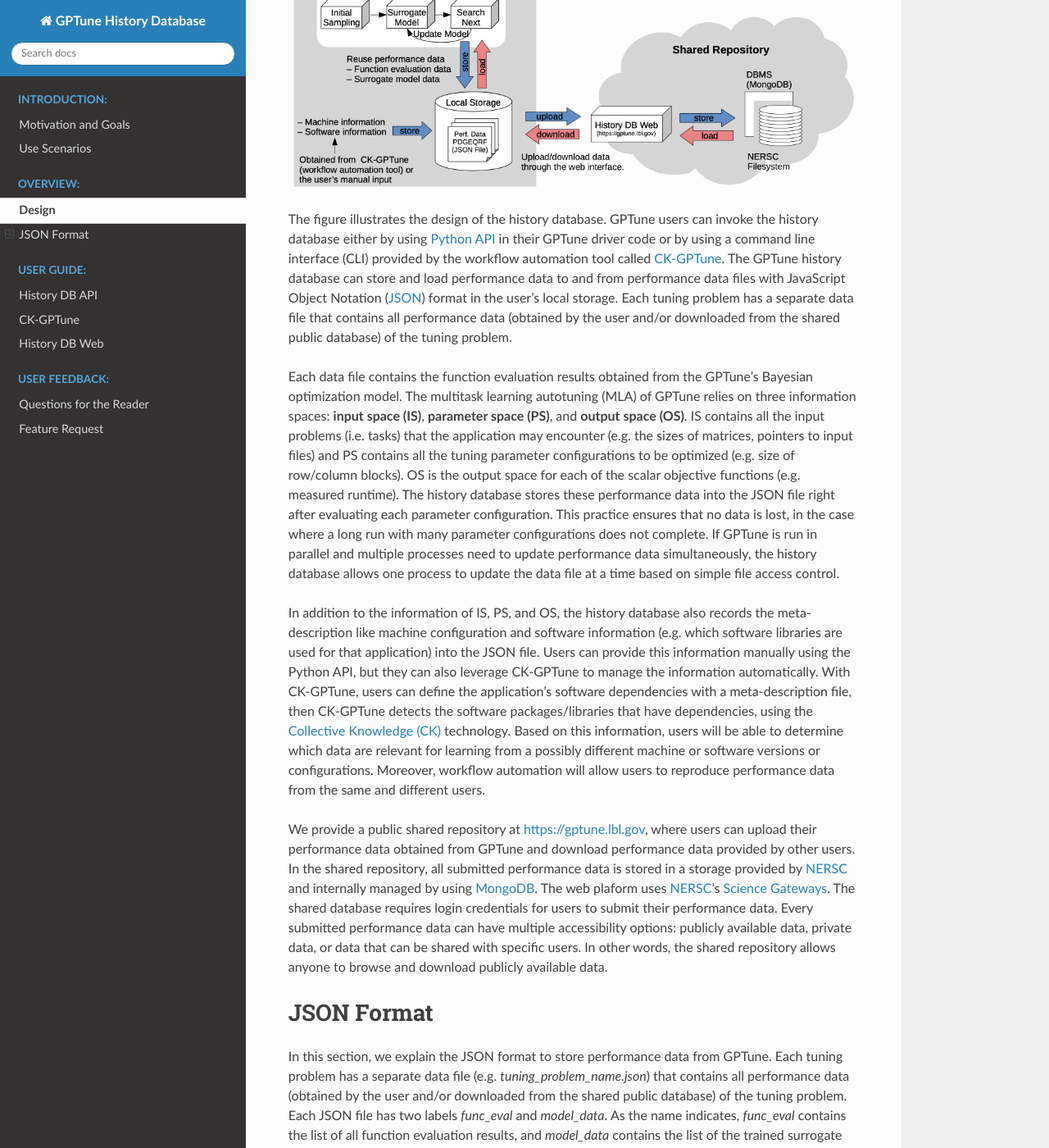
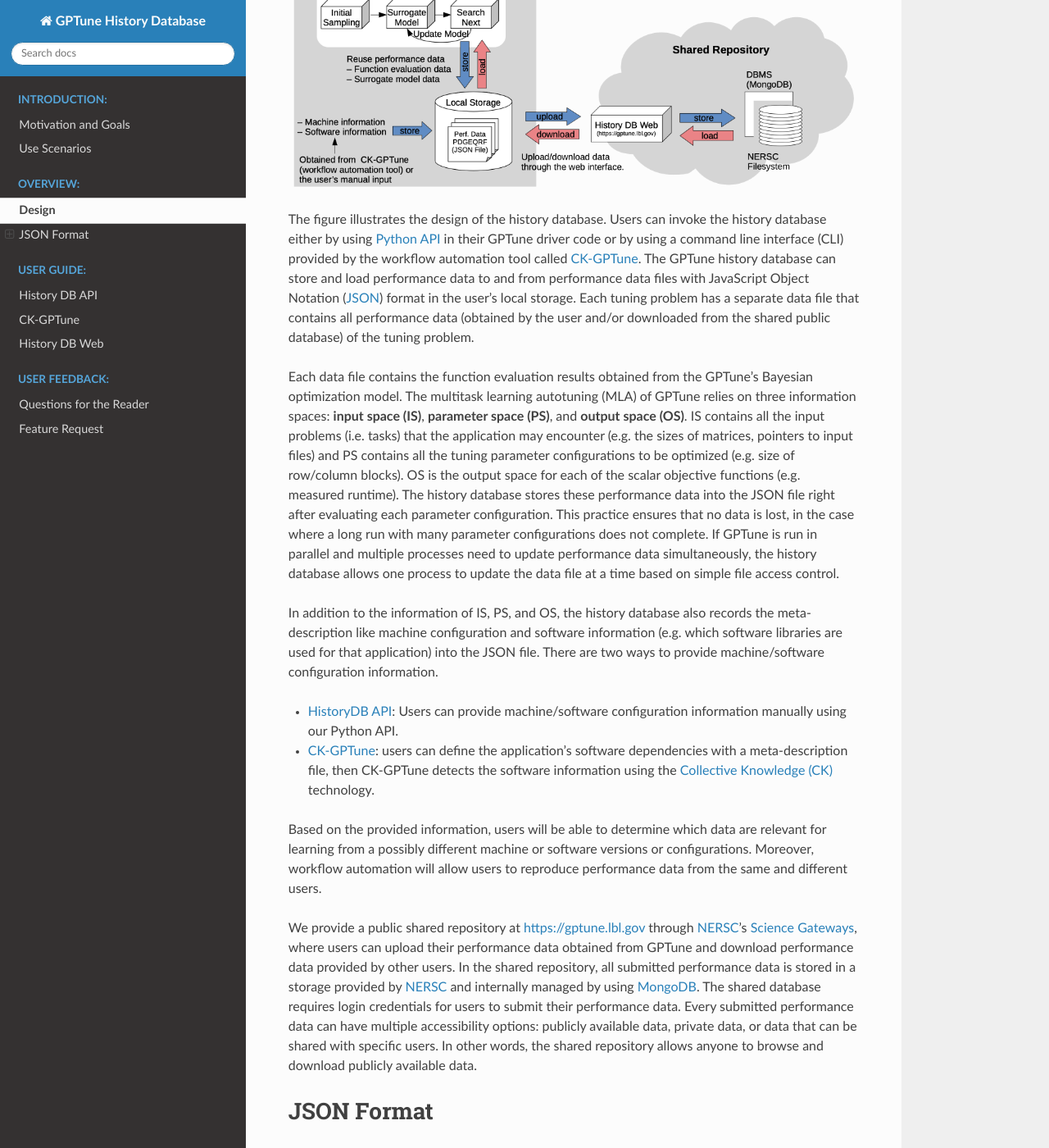
Before and after one commit to gptune/HistoryDB-Docs, a Sphinx documentation site: the page built from docs/src/overview.md, in a window 1280 px wide and 1400 px high, scrolled down 211 px. Shown: the whole window at 82% size. Built offline with Sphinx 7.4.7 and the Read the Docs theme 2.0.0, drawn with Linux system fonts in a browser that asks for light colours; some of the changed text lies outside the part shown.

Commit message:
Updated Introduction and Overview

````diff
--- a/docs/src/overview.md
+++ b/docs/src/overview.md
@@ -3,7 +3,7 @@
 ![History database design](../static/history_db.png)
 
 The figure illustrates the design of the history database.
-GPTune users can invoke the history database either by using [Python API](./userguide.md) in their GPTune driver code or by using a command line interface (CLI) provided by the workflow automation tool called [CK-GPTune](./ckgptune.md).
+Users can invoke the history database either by using [Python API](./userguide_api.md) in their GPTune driver code or by using a command line interface (CLI) provided by the workflow automation tool called [CK-GPTune](./ckgptune.md).
 The GPTune history database can store and load performance data to and from performance data files with JavaScript Object Notation ([JSON](https://json.org)) format in the user's local storage.
 Each tuning problem has a separate data file that contains all performance data (obtained by the user and/or downloaded from the shared public database) of the tuning problem.
 
@@ -16,14 +16,16 @@ This practice ensures that no data is lost, in the case where  a long run with m
 If GPTune is run in parallel and multiple processes need to update performance data simultaneously, the history database allows one process to update the data file at a time based on simple file access control.
 
 In addition to the information of IS, PS, and OS, the history database also records the meta-description like machine configuration and software information (e.g. which software libraries are used for that application) into the JSON file.
-Users can provide this information manually using the Python API, but they can also leverage CK-GPTune to manage the information automatically.
-With CK-GPTune, users can define the application's software dependencies with a meta-description file, then CK-GPTune detects the software packages/libraries that have dependencies, using the [Collective Knowledge (CK)](https://cknowledge.io) technology.
-Based on this information, users will be able to determine which data are relevant for learning from a possibly different machine or software versions or configurations.
+There are two ways to provide machine/software configuration information.
+
+* [HistoryDB API](./historydb_api.md): Users can provide machine/software configuration information manually using our Python API.
+* [CK-GPTune](./ckgptune.md): users can define the application's software dependencies with a meta-description file, then CK-GPTune detects the software information using the [Collective Knowledge (CK)](https://cknowledge.io) technology.
+
+Based on the provided information, users will be able to determine which data are relevant for learning from a possibly different machine or software versions or configurations.
 Moreover, workflow automation will allow users to reproduce performance data from the same and different users.
 
-We provide a public shared repository at [https://gptune.lbl.gov](https://gptune.lbl.gov), where users can upload their performance data obtained from GPTune and download performance data provided by other users.
+We provide a public shared repository at [https://gptune.lbl.gov](https://gptune.lbl.gov) through [NERSC](https://www.nersc.gov)'s [Science Gateways](https://docs.nersc.gov/services/science-gateways), where users can upload their performance data obtained from GPTune and download performance data provided by other users.
 In the shared repository, all submitted performance data is stored in a storage provided by [NERSC](https://www.nersc.gov) and internally managed by using [MongoDB](https://mongodb.com).
-The web plaform uses [NERSC](https://www.nersc.gov)'s [Science Gateways](https://docs.nersc.gov/services/science-gateways/).
 The shared database requires login credentials for users to submit their performance data.
 Every submitted performance data can have multiple accessibility options: publicly available data, private data, or data that can be shared with specific users.
 In other words, the shared repository allows anyone to browse and download publicly available data.
@@ -33,7 +35,7 @@ In other words, the shared repository allows anyone to browse and download publi
 In this section, we explain the JSON format to store performance data from GPTune.
 Each tuning problem has a separate data file (e.g. *tuning_problem_name.json*) that contains all performance data (obtained by the user and/or downloaded from the shared public database) of the tuning problem.
 Each JSON file has two labels *func_eval* and *model_data*.
-As the name indicates, *func_eval* contains the list of all function evaluation results, and *model_data* contains the list of the trained surrogate model data.
+As the name indicates, *func_eval* contains the list of all function evaluation results, and *surrogate_model* contains the list of each trained surrogate model's meta-data.
 
 ```Json
 {
@@ -51,18 +53,18 @@ As the name indicates, *func_eval* contains the list of all function evaluation
       /* function evaluation result */
     }
   ],
-  "model_data": [
+  "surrogate_model": [
     {
-      /* surroagte model data */
+      /* surroagte model meta-data */
     },
     {
-      /* surroagte model data */
+      /* surroagte model meta-data */
     },
 
     ...
 
     {
-      /* surroagte model data */
+      /* surroagte model meta-data */
     }
   ]
 }
@@ -156,12 +158,12 @@ This section explains what information is stored by GPTune for a surrogate model
 The below listing shows a surrogate model's data for the IJ routine of [Hypre](https://computing.llnl.gov/projects/hypre-scalable-linear-solvers-multigrid-methods) for five different function evaluation results for task \{i: 200, j: 200, k: 200\}.
 Label **hyperparameters** contains the list of hyperparameters values which are required to build the surroagate model.
 **model_stats** stores the model's statistics information.
-Here, we assume the GPTune's default modeling scheme, based on [Linear Coregionalization Model (LCM)](https://www.osti.gov/etdeweb/biblio/5214736), is used.
+Here, we assume the GPTune's default modeling scheme, based on [Linear Coregionalization Model (LCM)](https://dl.acm.org/doi/abs/10.1145/3437801.3441621), is used.
 For the GPTune's LCM, we can store some statistics information such as *log_likelihood*, *neg_log_likelihood*, *gradients*, and *iteration* (how many iterations were required to converge the model).
 Note that, trained surrogate models may or may not be meaningful for different problem spaces.
 Therefore, the JSON data also contains task parameter information (**task_parameters**) and which function evaluation results were used (**func_eval**) to build the surrogate model, by containing the list of the UIDs of the function evaluation results.
 The history database can load trained models only if they match the problem space of the given optimization problem.
-Similar to function evaluation results, the data generation time and a unique ID of each model data are also automatically appended by GPTune.
+Similar to function evaluation results, the data generation time and a unique ID of each surrogate model are also automatically appended by GPTune.
 
 Example surroagte model data:
 
````
Also changed, not shown: docs/src/introduction.md (+1 -1 lines).
